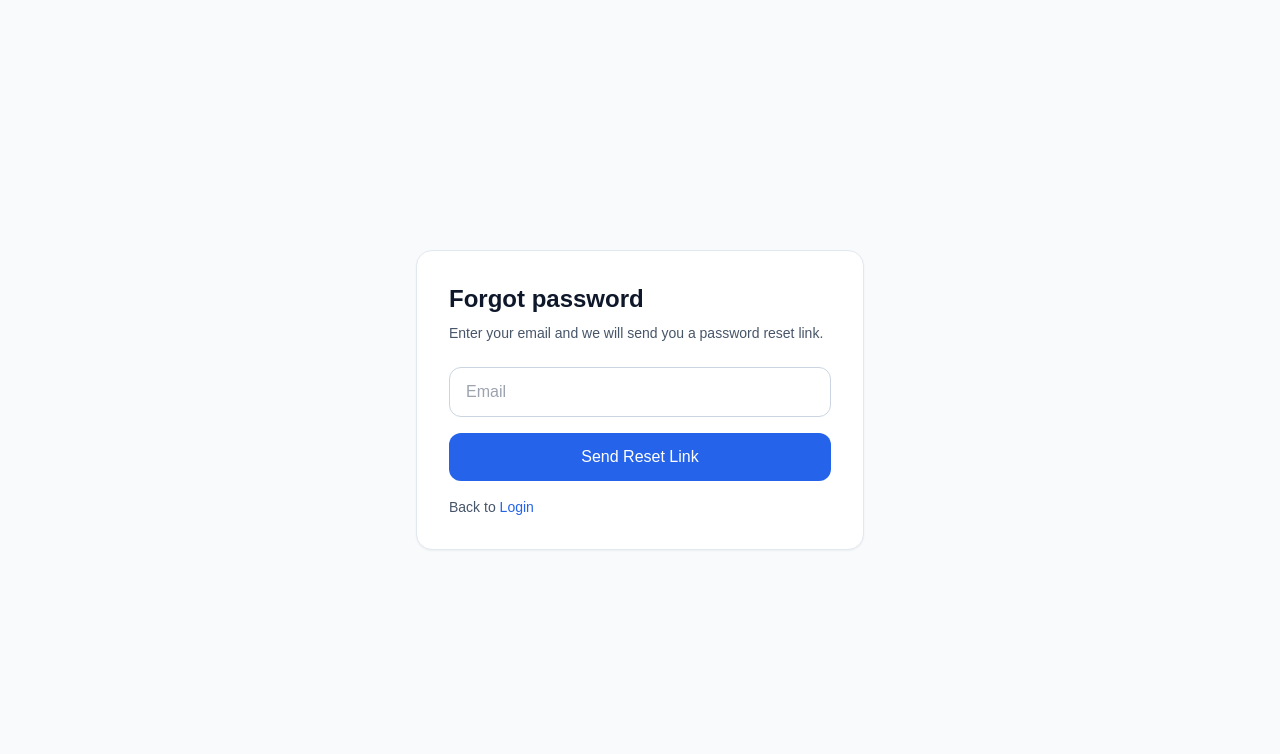
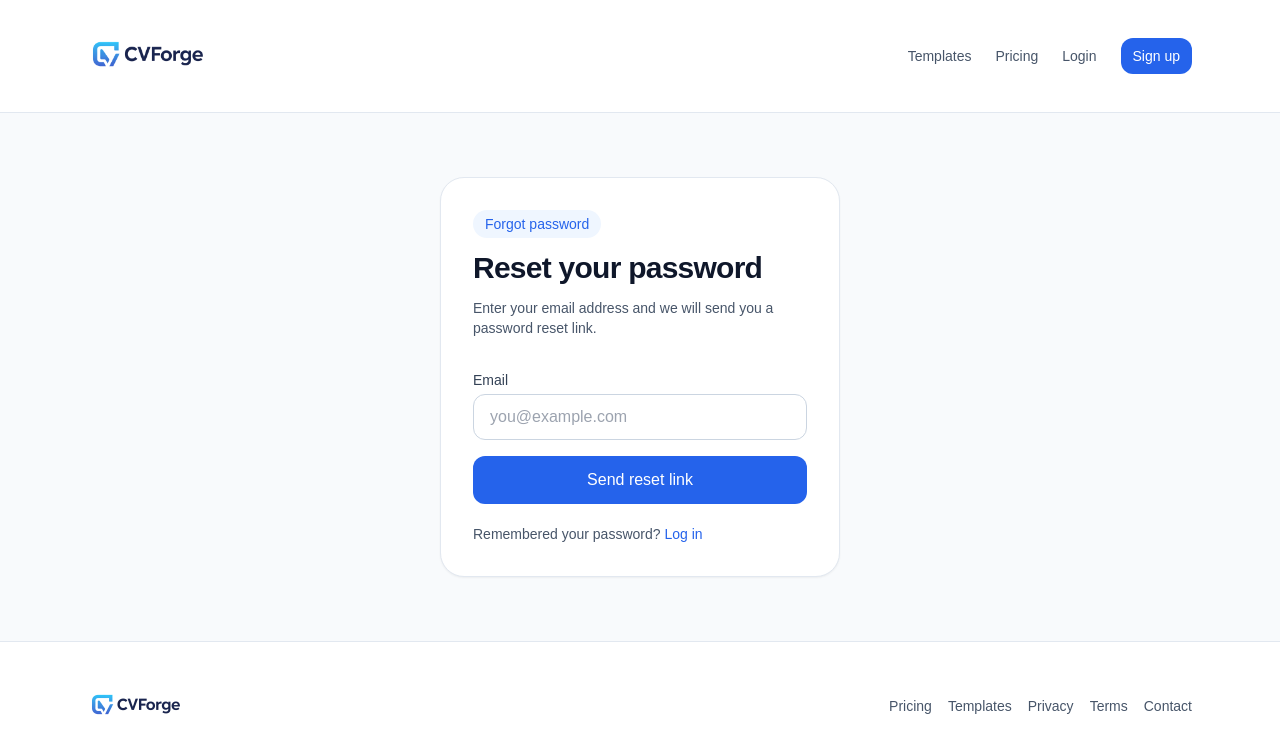
Before and after one commit to kalex-313/resume-mvp, a Next.js app: page /auth/forgot-password in a window 1280 px wide. Shown: the top 754 px of the page. Built offline with nearby package versions, Linux system fonts and the light colour scheme; no server answers.

Commit message:
Improve forgot password UX"

```diff
--- a/src/app/auth/forgot-password/page.tsx
+++ b/src/app/auth/forgot-password/page.tsx
@@ -1,72 +1,136 @@
 "use client";
 
-import { useState } from "react";
+import { useEffect, useState } from "react";
 import Link from "next/link";
-import { createClient } from "@/lib/supabase/client";
+import { SiteHeader } from "@/components/layout/site-header";
+import { SiteFooter } from "@/components/layout/site-footer";
 
 export default function ForgotPasswordPage() {
   const [email, setEmail] = useState("");
   const [loading, setLoading] = useState(false);
-  const [sent, setSent] = useState(false);
+  const [cooldown, setCooldown] = useState(0);
+  const [message, setMessage] = useState<string | null>(null);
+  const [error, setError] = useState<string | null>(null);
 
-  async function handleSubmit(e: React.FormEvent) {
-    e.preventDefault();
-    setLoading(true);
+  useEffect(() => {
+    if (cooldown <= 0) return;
 
-    try {
-      const supabase = createClient();
-      const redirectTo = `${window.location.origin}/auth/reset-password`;
+    const timer = setTimeout(() => {
+      setCooldown((value) => value - 1);
+    }, 1000);
 
-      const { error } = await supabase.auth.resetPasswordForEmail(email, {
-        redirectTo
-      });
+    return () => clearTimeout(timer);
+  }, [cooldown]);
 
-      if (error) {
-        alert(error.message);
+  async function handleSubmit(event: React.FormEvent<HTMLFormElement>) {
+    event.preventDefault();
+
+    if (cooldown > 0) {
+      setError(`Too many requests. Please wait ${cooldown}s before trying again.`);
       return;
     }
 
-      setSent(true);
+    setLoading(true);
+    setMessage(null);
+    setError(null);
+
+    try {
+      const response = await fetch("/api/auth/forgot-password", {
+        method: "POST",
+        headers: {
+          "Content-Type": "application/json"
+        },
+        body: JSON.stringify({ email })
+      });
+
+      const data = await response.json();
+
+      if (!response.ok) {
+        const raw = String(data?.error || "").toLowerCase();
+
+        if (raw.includes("rate limit")) {
+          setCooldown(30);
+          setError("Too many requests. Please wait 30 seconds before trying again.");
+        } else {
+          setError(data?.error || "Could not send reset email.");
+        }
+
+        return;
+      }
+
+      setMessage("If an account exists for this email, a reset link has been sent.");
+      setCooldown(30);
+    } catch {
+      setError("Could not send reset email.");
     } finally {
       setLoading(false);
     }
   }
 
   return (
-    <main className="flex min-h-screen items-center justify-center px-6">
-      <form onSubmit={handleSubmit} className="w-full max-w-md rounded-2xl border border-slate-200 bg-white p-8 shadow-sm">
-        <h1 className="text-2xl font-semibold text-slate-900">Forgot password</h1>
-        <p className="mt-2 text-sm text-slate-600">
-          Enter your email and we will send you a password reset link.
+    <div className="min-h-screen bg-slate-50">
+      <SiteHeader />
+      <main className="mx-auto max-w-md px-6 py-16">
+        <div className="rounded-3xl border border-slate-200 bg-white p-8 shadow-sm">
+          <p className="mb-3 inline-flex rounded-full bg-brand-50 px-3 py-1 text-sm font-medium text-brand-600">
+            Forgot password
+          </p>
+          <h1 className="text-3xl font-bold tracking-tight text-slate-900">
+            Reset your password
+          </h1>
+          <p className="mt-3 text-sm text-slate-600">
+            Enter your email address and we will send you a password reset link.
           </p>
 
-        <div className="mt-6 space-y-4">
+          <form onSubmit={handleSubmit} className="mt-8 space-y-4">
+            <div>
+              <label className="mb-1 block text-sm font-medium text-slate-700">
+                Email
+              </label>
               <input
-            className="w-full rounded-xl border border-slate-300 px-4 py-3"
-            placeholder="Email"
                 type="email"
+                className="w-full rounded-xl border border-slate-300 px-4 py-2.5"
                 value={email}
                 onChange={(e) => setEmail(e.target.value)}
+                placeholder="you@example.com"
+                required
               />
-
-          <button
-            disabled={loading}
-            className="w-full rounded-xl bg-brand-600 px-4 py-3 font-medium text-white disabled:opacity-50"
-          >
-            {loading ? "Sending..." : "Send Reset Link"}
-          </button>
             </div>
 
-        {sent ? (
-          <div className="mt-4 rounded-xl border border-green-200 bg-green-50 px-4 py-3 text-sm text-green-800">
-            Reset email sent. Please check your inbox.
+            {message ? (
+              <div className="rounded-xl border border-green-200 bg-green-50 px-4 py-3 text-sm text-green-800">
+                {message}
               </div>
             ) : null}
 
-        <p className="mt-4 text-sm text-slate-600">
-          Back to <Link href="/auth/login" className="text-brand-600">Login</Link>
+            {error ? (
+              <div className="rounded-xl border border-red-200 bg-red-50 px-4 py-3 text-sm text-red-800">
+                {error}
+              </div>
+            ) : null}
+
+            <button
+              type="submit"
+              disabled={loading || cooldown > 0}
+              className="w-full rounded-xl bg-brand-600 px-4 py-3 font-medium text-white disabled:opacity-50"
+            >
+              {loading
+                ? "Sending reset link..."
+                : cooldown > 0
+                ? `Resend available in ${cooldown}s`
+                : "Send reset link"}
+            </button>
+          </form>
+
+          <p className="mt-5 text-sm text-slate-600">
+            Remembered your password?{" "}
+            <Link href="/auth/login" className="font-medium text-brand-600">
+              Log in
+            </Link>
           </p>
-      </form>
+        </div>
       </main>
+      <SiteFooter />
+    </div>
   );
 }
```
Also changed, not shown: README_PHASE18_6B.txt (added). Lines whose indentation alone changed are shown as unchanged.
